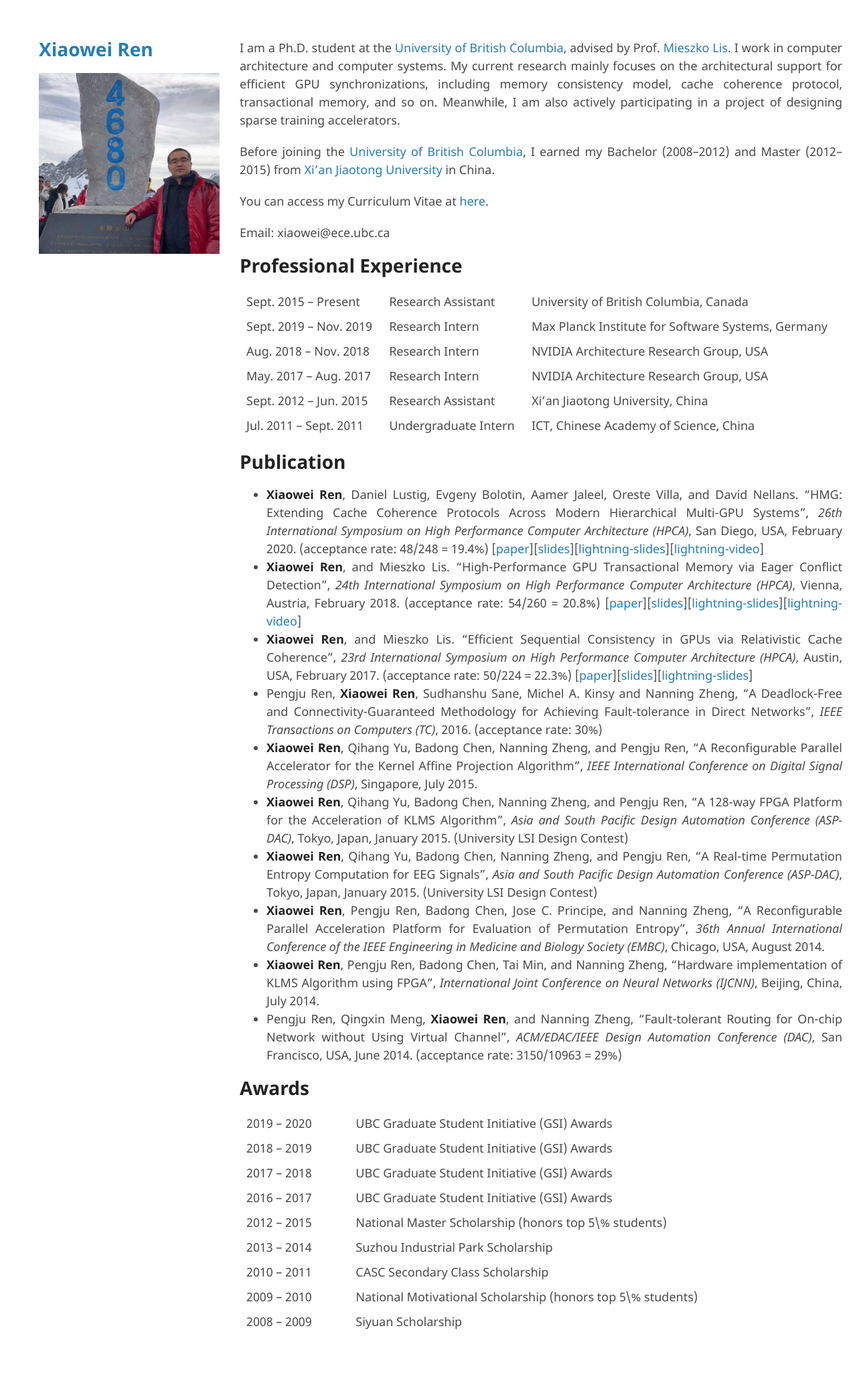
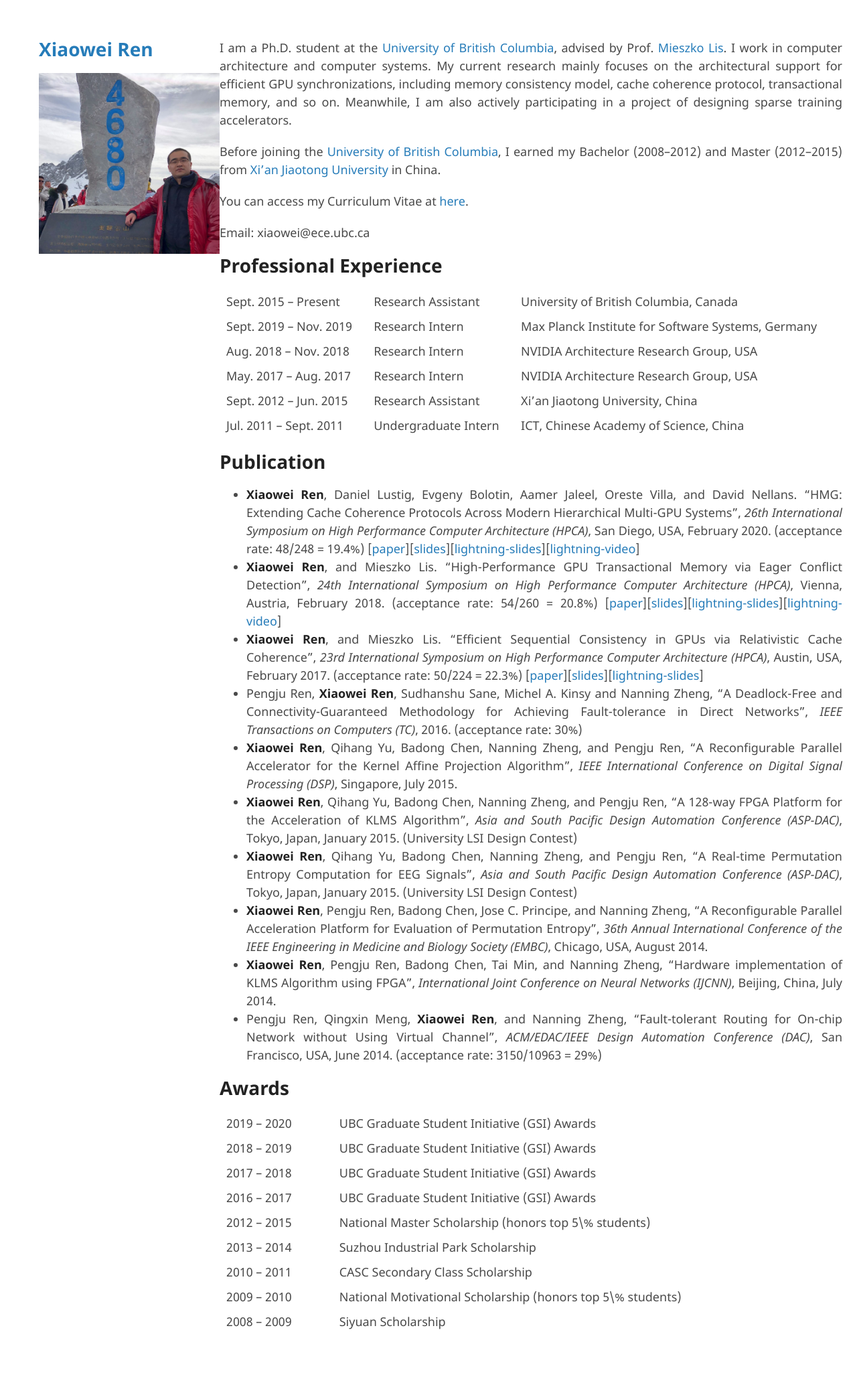
Before and after one commit to ericrxw/xiaoweiren, a Jekyll site: the page built from index.md, in a window 1280 px wide. Shown: the whole page at 67% size. Built offline with Jekyll 4.4.1, drawn with Linux system fonts in a browser that asks for light colours; our own code applies the rules of GitHub Pages for plain Markdown files; the repository's description, which GitHub fills in, is left out.

Commit message:
layout adjustment

```diff
--- a/_sass/jekyll-theme-minimal.scss
+++ b/_sass/jekyll-theme-minimal.scss
@@ -173,7 +173,7 @@ strong {
 }
 
 section {
-  width:900px;
+  width:930px;
   float:right;
   padding-bottom:50px;
 }
```
